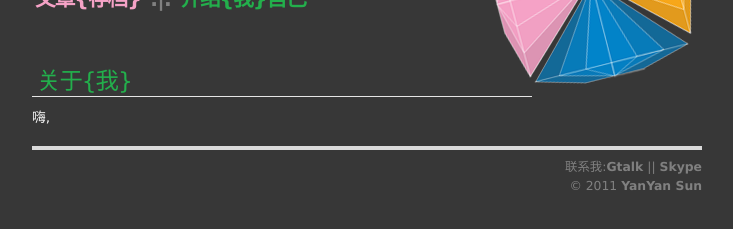
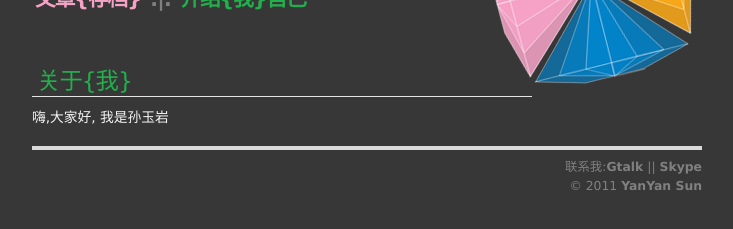
Before and after one commit to yanyansun/yanyansun.github.com, a Jekyll site: the page built from about.html, in a window 1280 px wide. Shown: the part 145-374 px from the top of the page, without its empty margins (273-1006 px from the left). Built offline with Jekyll 4.4.1, drawn with Linux system fonts in a browser that asks for light colours.

Commit message:
publishing

```diff
--- a/about.html
+++ b/about.html
@@ -5,5 +5,5 @@ title: 关于我自己
 
 <div id="home">
   <h2 class="green">关于{我}</h2>
-<p>嗨,</p>
+<p>嗨,大家好, 我是孙玉岩</p>
 </div>
```
